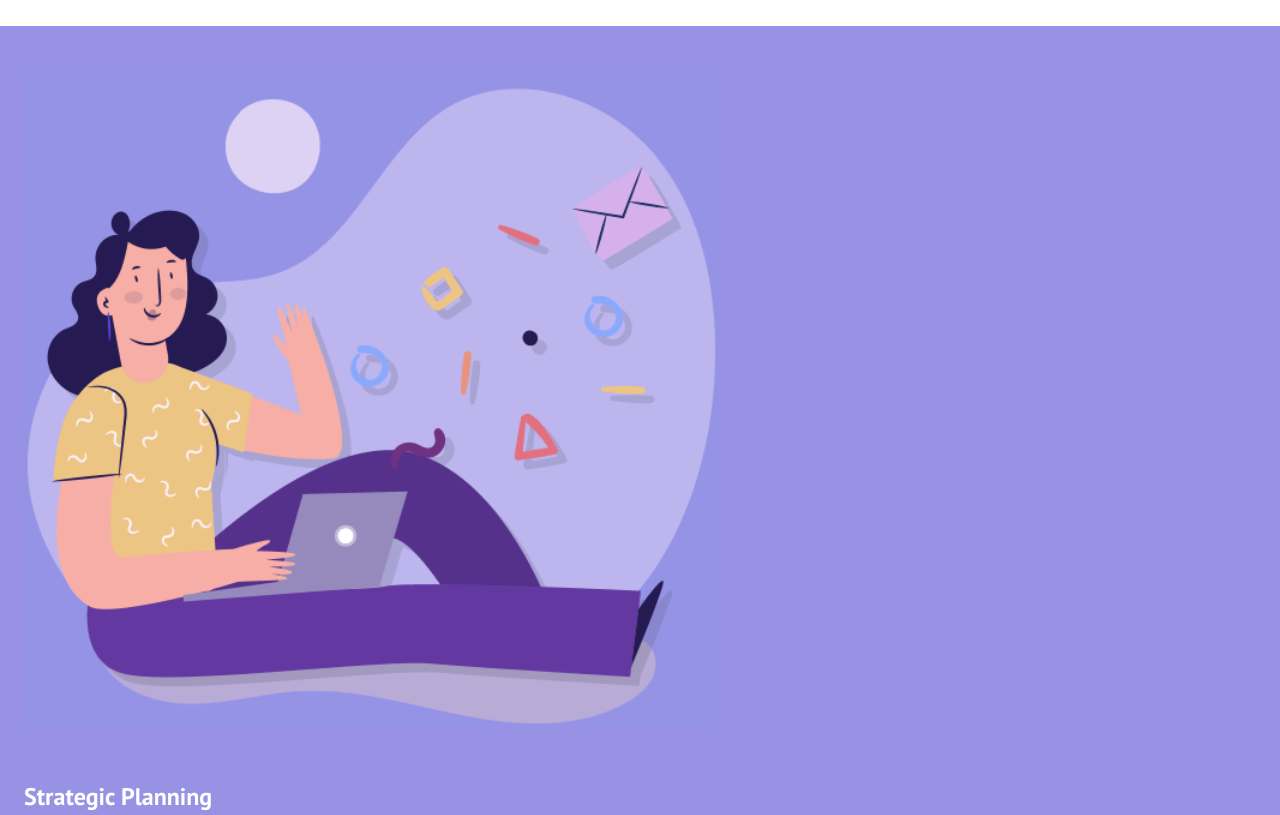
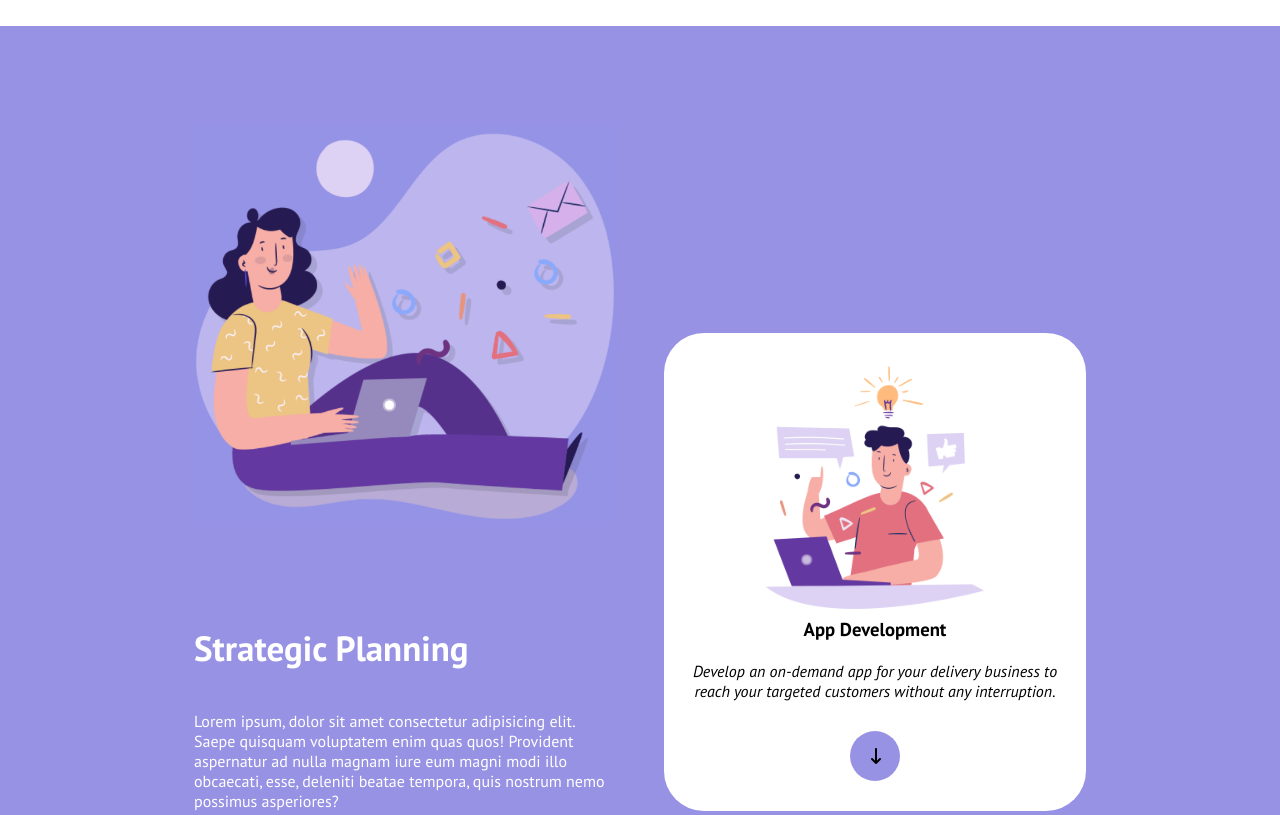
Before and after one commit to MarinaLasorsa/htmlcss-responsive-layout, a plain HTML site: page index.html in a window 1280 px wide. Shown: the part 640-1455 px from the top of the page. Drawn offline with Linux system fonts and the light colour scheme.

Commit message:
ADD: media query strategic section for tablet and desktop

```diff
--- a/css/style.css
+++ b/css/style.css
@@ -43,6 +43,7 @@ body {
 .button {
 	background-color: white;
     color: black;
+    padding: 0 20px;
     border-radius: 20px;
     line-height: 40px;
     text-align: center;
@@ -57,8 +58,9 @@ body {
 
 .button.button-round {
 	background-color:#9792E4;
-    height: 40px;
-    width: 40px;
+    line-height: 50px;
+    height: 50px;
+    width: 50px;
     border-radius: 50%;
 }
 
@@ -184,6 +186,13 @@ body {
     .hero img {
         width: 200px;
     }
+
+    .strategic h1 {
+        font-size: 70px;
+    }
+    .strategic-img-1 {
+        margin: 50px 0;
+    }
 }
 
 @media (min-width: 992px) {
@@ -207,5 +216,21 @@ body {
         width: 50%;
     }
 
+    .container-sm {
+        max-width: 940px;
+    }
+    .strategic .col {
+        width: calc(6 * 100% / 12);
+        padding: 0 24px;
+    }
+    .strategic .row {
+        margin: 0 -12px;
+    }
+    .strategic .card img {
+        width: 250px;
+    }
+    .strategic h1 {
+        font-size: 35px;
+    }
 
 }
--- a/index.html
+++ b/index.html
@@ -87,11 +87,11 @@
             <div class="container-sm">
                 <div class="row">
                     <div class="col">
-                        <img src="./img/planning1.png"/>
+                        <img class="strategic-img-1" src="./img/planning1.png"/>
                         <h1>Strategic Planning</h1>
                         <p>Lorem ipsum, dolor sit amet consectetur adipisicing elit. Saepe quisquam voluptatem enim quas quos! Provident aspernatur ad nulla magnam iure eum magni modi illo obcaecati, esse, deleniti beatae tempora, quis nostrum nemo possimus asperiores?</p>
                     </div>
-                    <div class="col">
+                    <div class="col flex-end">
                         <div class="card">
                             <img src="./img/planning2.png"/>
                             <h3 class="card-title">App Development</h3>
```
